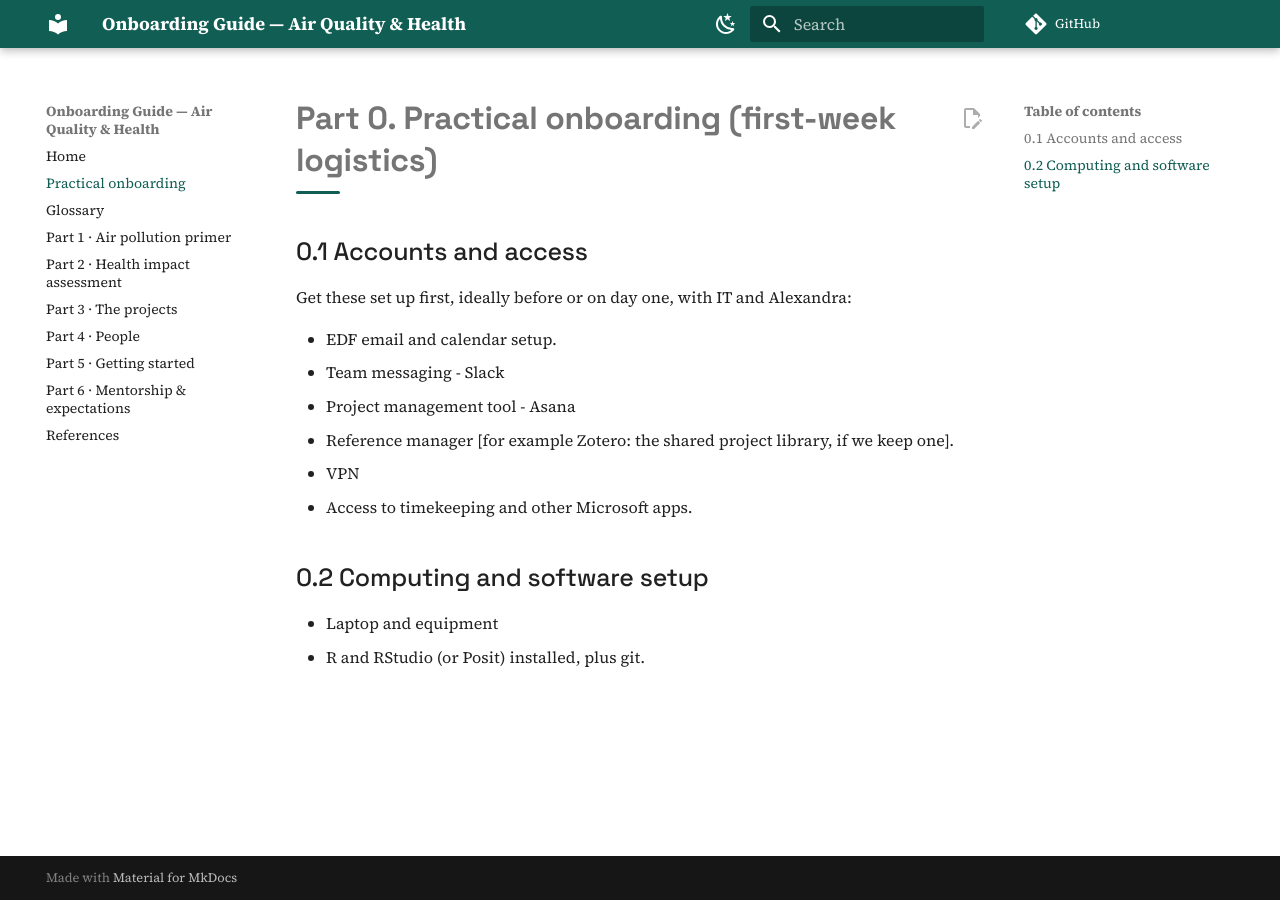
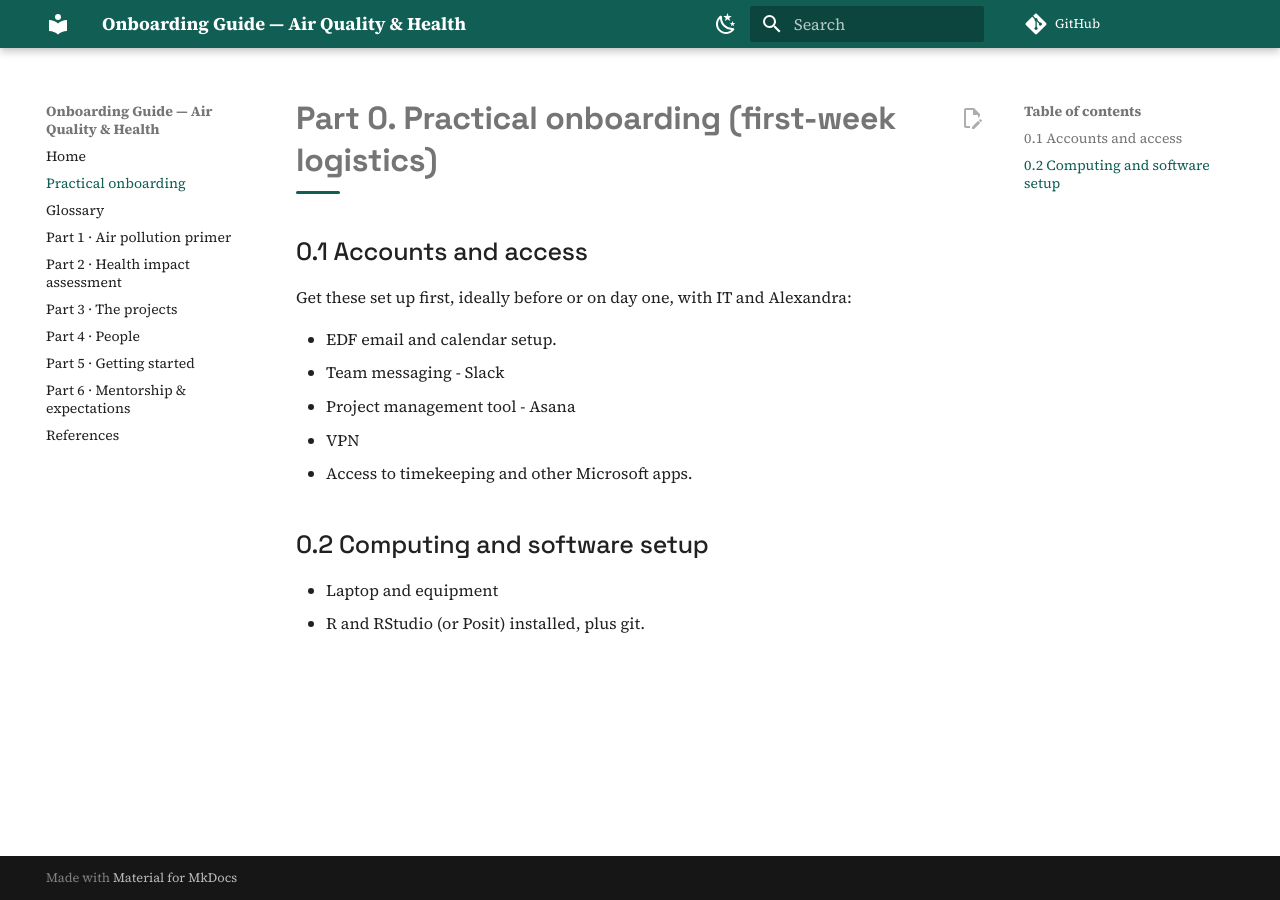
Before and after one commit to vtinney/mh-onboarding-site, an MkDocs documentation site: the page built from docs/onboarding.md, in a window 1280 px wide. Built offline with MkDocs 1.6.1 and Material for MkDocs 9.7.7, drawn with Linux system fonts in a browser that asks for light colours; comment, search, counter and statistics services are not loaded.

Commit message:
Update onboarding.md

```diff
--- a/docs/onboarding.md
+++ b/docs/onboarding.md
@@ -7,7 +7,6 @@ Get these set up first, ideally before or on day one, with IT and Alexandra:
 - EDF email and calendar setup.
 - Team messaging - Slack
 - Project management tool - Asana
-- Reference manager [for example Zotero: the shared project library, if we keep one].
 - VPN
 - Access to timekeeping and other Microsoft apps.
 
```
